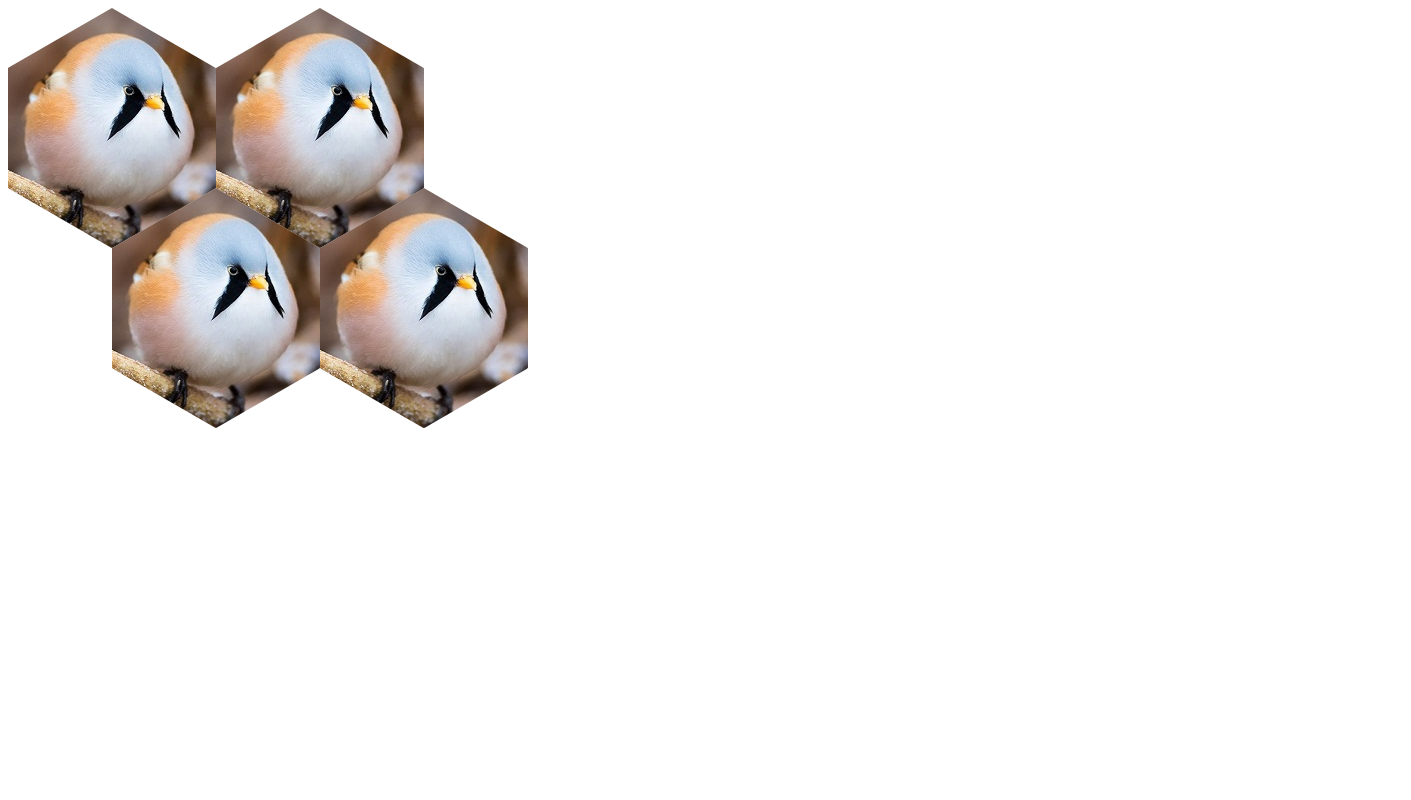
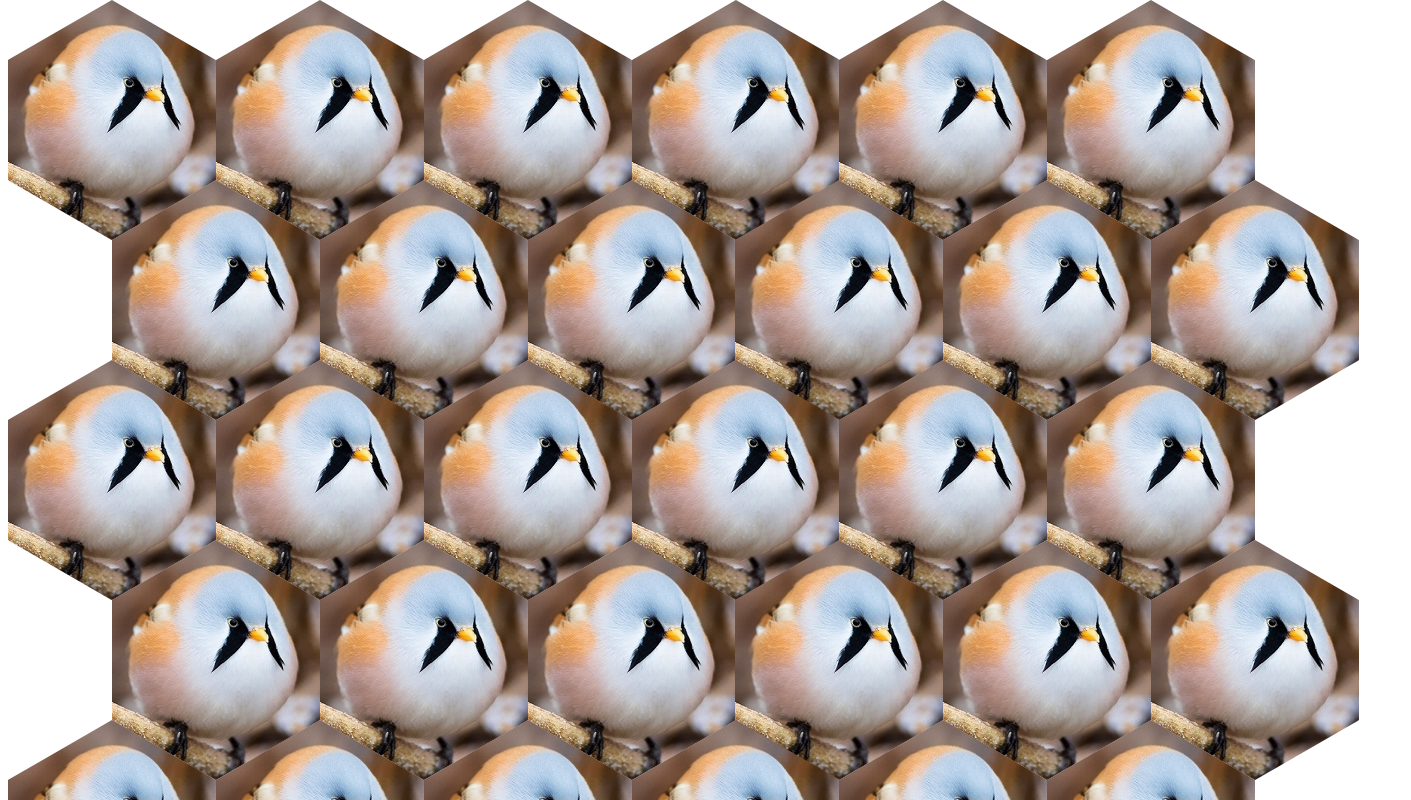
Before and after one commit to blockerdude/Merchantile, an Angular app: page / in a window 1280 px wide. Shown: the top 800 px of the page, 1411 px wide, since content can reach past the window. Built offline with nearby package versions, Linux system fonts and the light colour scheme.

Commit message:
Full dynamic grid working

```diff
--- a/src/app/grid/grid.module.ts
+++ b/src/app/grid/grid.module.ts
@@ -1,3 +1,4 @@
+import { BrowserModule } from '@angular/platform-browser';
 import { NgModule } from '@angular/core';
 import { HexagonComponent } from './hexagon/hexagon.component';
 import { HexgridComponent } from './hexgrid/hexgrid.component';
@@ -8,6 +9,7 @@ import { HexgridComponent } from './hexgrid/hexgrid.component';
     HexgridComponent
   ],
   imports: [
+    BrowserModule
   ],
   exports: [
     HexagonComponent,
--- a/src/app/grid/hexgrid/hexgrid.component.html
+++ b/src/app/grid/hexgrid/hexgrid.component.html
@@ -1,12 +1,18 @@
-<div class="container">
-  <div class="even">
-    <app-hexagon></app-hexagon>
-    <app-hexagon></app-hexagon>
-  </div>
-  <div class="odd"
-    [style.margin-top.px]="oddMarginTop"
-    [style.margin-left.px]="oddMarginLeft">
-    <app-hexagon></app-hexagon>
-    <app-hexagon></app-hexagon>
+<div class="container"
+  [style.margin-top.px]="containerOffset">
+  <div *ngFor="let i of numberRows">
+      <div class="even"
+        [style.margin-top.px]="marginTop">
+          <div *ngFor="let i of numberHexPerRow">
+            <app-hexagon></app-hexagon>
+          </div>
+       </div>
+       <div class="odd"
+         [style.margin-top.px]="marginTop"
+         [style.margin-left.px]="oddMarginLeft">
+         <div *ngFor="let i of numberHexPerRow">
+           <app-hexagon></app-hexagon>
+         </div>
+       </div>
   </div>
 </div>
--- a/src/app/grid/hexgrid/hexgrid.component.scss
+++ b/src/app/grid/hexgrid/hexgrid.component.scss
@@ -17,9 +17,7 @@
       // margin-top: -60px;
     }
 
-    app-hexagon {
-      //margin: 5px;
-    }
+
   }
 
 
--- a/src/app/grid/hexgrid/hexgrid.component.ts
+++ b/src/app/grid/hexgrid/hexgrid.component.ts
@@ -7,18 +7,25 @@ import { Component, OnInit } from '@angular/core';
 })
 export class HexgridComponent implements OnInit {
 
-  imageString: string;
-  width: string;
-  height: string;
-  oddMarginLeft: string;
-  oddMarginTop: string;
+  width: number;
+  height: number;
+  oddMarginLeft: number;
+  marginTop: number;
+  containerOffset: number;
+  numberHexPerRow: Array<string>;
+  numberRows: Array<string>;
+
 
   ngOnInit() {
     const size = 120;
-    this.width = '' + Math.sqrt(3) * size;
-    this.height = '' + size * 2;
-    this.oddMarginLeft = '' + (+this.width / 2);
-    this.oddMarginTop = '-' + (+this.height / 4);
+    this.width =  Math.sqrt(3) * size;
+    this.height = size * 2;
+    this.oddMarginLeft = this.width / 2;
+    this.marginTop = -1 * this.height / 4;
+    this.containerOffset = -1 * this.marginTop;
+    this.numberHexPerRow = new Array(6);
+    this.numberRows = new Array(5);
+
   }
 
 }
```
